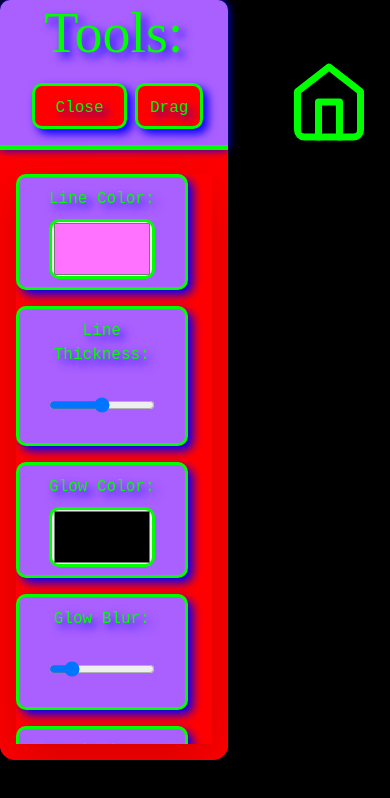
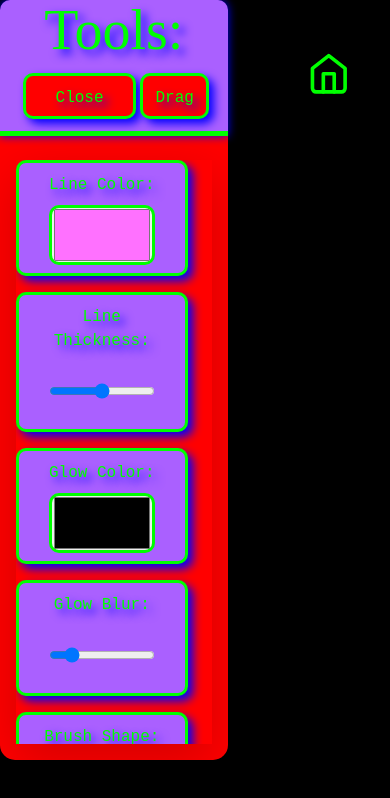
Before and after one commit to benyomtov/LightBox, a React (Create React App) app: page / in a window 390 px wide. Both pictures are taken after a click on the button "Enter the lightbox...". Shown: the top 798 px of the page. Built offline with nearby package versions, Linux system fonts and the light colour scheme; a web font is replaced by a local one.

Commit message:
made closed toolbar smaller and home button responsive, etc

```diff
--- a/src/App.js
+++ b/src/App.js
@@ -6,10 +6,10 @@ import TitleScreen from './components/TitleScreen';
 
 function App() {
 
-  const [color, setColor] = useState('#000000');
-    const [alternateColor, setAlternateColor] = useState('#FFFFFF');
-    const [shadowColor, setShadowColor] = useState('#000000');
-    const [highlightColor, setHighlightColor] = useState('#FFFFFF');
+  const [color, setColor] = useState('#7fff87');
+    const [alternateColor, setAlternateColor] = useState('#FF6775');
+    const [shadowColor, setShadowColor] = useState('#fd11ff');
+    const [highlightColor, setHighlightColor] = useState('#ff09ff');
 
     useEffect(() => {
     const onMouseMove = (event) => {
--- a/src/components/BodyContainer.js
+++ b/src/components/BodyContainer.js
@@ -19,6 +19,7 @@ function DrawOnDiv({ color, alternateColor, shadowColor, highlightColor, lightbo
   const [closeButton, setCloseButton] = useState("Close");
   const [isDisabled, setIsDisabled] = useState(false);
   const [mobileMode, setMobileMode] = useState(false);
+  const [toolTag, setToolTag] = useState("Tools:");
 
   const handleRangeClick = (e) => {
     e.stopPropagation();
@@ -38,12 +39,7 @@ function DrawOnDiv({ color, alternateColor, shadowColor, highlightColor, lightbo
         event.stopPropagation();
         setIsClosed(!isClosed);
         setCloseButton(!isClosed ? "Open" : "Close");
-        //const toolbarDivElement = document.querySelector('.toolbarDiv');
-        //toolbarDivElement.className = !isClosed ? 'toolbarDiv fixed-top col-6 col-xl-2 col-xxl-2 col-lg-3 col-md-4 col-sm-5 col-7 h-100 shadow-lg invisible invisible' : 'toolbarDiv fixed-top col-6 col-xl-2 col-xxl-2 col-lg-3 col-md-4 col-sm-5 col-7 h-100 shadow-lg visible visible';
-        //toolbarDivElement.style.display = !isClosed ? 'block !important' : 'none !important';
-        //const closeBtn = document.querySelector('.closeBtn');
-        //closeBtn.className =!isClosed ? 'closeBtn m-3 btn btn-primary visible' : 'closeBtn text-center pb-2 visible';
-        //closeBtn.style.visibility = !isClosed ? 'visible !important' : 'visible !important';
+        setToolTag(isClosed ? "Tools:" : "");
       }
 
     const handleDownload = () => {
@@ -104,9 +100,10 @@ function DrawOnDiv({ color, alternateColor, shadowColor, highlightColor, lightbo
         const toolbarDivElement = document.querySelector('.toolbarDiv');
         toolbarDivElement.className = 'toolbarDiv d-flex flex-column invisible';
         const closeBtn = document.querySelector('.closeBtn');
-        closeBtn.className = "closeBtn m-3 btn btn-primary visible";
+        closeBtn.className = "closeBtn btn btn-primary visible";
+        closeBtn.style.lineHeight = '10px';
         const toolResize = document.querySelector('.toolResize');
-        toolResize.style.height = '230px';
+        toolResize.style.height = '80px';
         const toolBorder = document.getElementById('toolsTab');
         toolBorder.style.border= `5px solid ${color}`;
     } else {
@@ -116,6 +113,7 @@ function DrawOnDiv({ color, alternateColor, shadowColor, highlightColor, lightbo
         toolbarDivElement.className = 'toolbarDiv d-flex flex-column visible';
         const closeBtn = document.querySelector('.closeBtn');
         closeBtn.className = "closeBtn text-center pb-2 visible";
+        closeBtn.style.lineHeight = '60px';
         const toolResize = document.querySelector('.toolResize');
         toolResize.style.height = '90%';
         const toolBorder = document.getElementById('toolsTab');
@@ -279,13 +277,13 @@ function DrawOnDiv({ color, alternateColor, shadowColor, highlightColor, lightbo
   };
   return (
     <div className="lightbox">
-      <h1 onClick={goBack} style={{position: "absolute", right: "5%", top: "5%", color: color, fontSize: "84px" }}><FiHome /></h1>
+      <h1 className="display-1" onClick={goBack} style={{position: "absolute", right: "10%", top: "5%", color: color }}><FiHome /></h1>
       <Draggable handle=".handle" disabled={isDisabled}>
-        <div style= {{ height: "90%", borderRadius: "15px", backgroundColor: alternateColor }} className="toolResize fixed-top col-6 col-xl-2 col-xxl-2 col-lg-3 col-md-4 col-sm-5 col-7 shadow-lg">
+        <div style= {{ height: "90%", borderRadius: "15px", backgroundColor: "none" }} className="toolResize fixed-top col-6 col-xl-2 col-xxl-2 col-lg-3 col-md-4 col-sm-5 col-7 shadow-lg">
           <div className="toolbarDiv d-flex flex-column" style={styles.background}>
               <h1 id="toolsTab" className="closeBtn text-center pb-2" style={{fontFamily: "Rampart One", color: color, textShadow: `5px 5px 10px ${shadowColor}`, fontSize: "56px", borderBottom: `5px solid ${color}`, boxShadow: `0 0 10px ${shadowColor}`, backgroundColor: highlightColor, borderTopLeftRadius: "10px", borderTopRightRadius: "10px", }}>
-                Tools:
-              <button style={styles.fontAlt} className="closeBtn col-5 m-2 btn btn-primary" onClick={handleClose}>
+                {toolTag}
+              <button style={styles.fontAlt} className="col-6 m-1 btn btn-primary" onClick={handleClose}>
                   {closeButton}
                   </button>
                   <button className="handle btn btn-primary" style={ styles.fontAlt }>Drag
```
